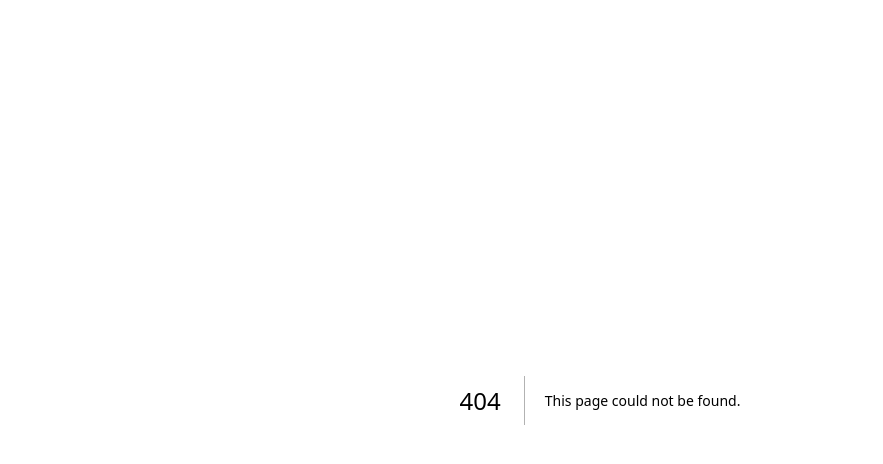
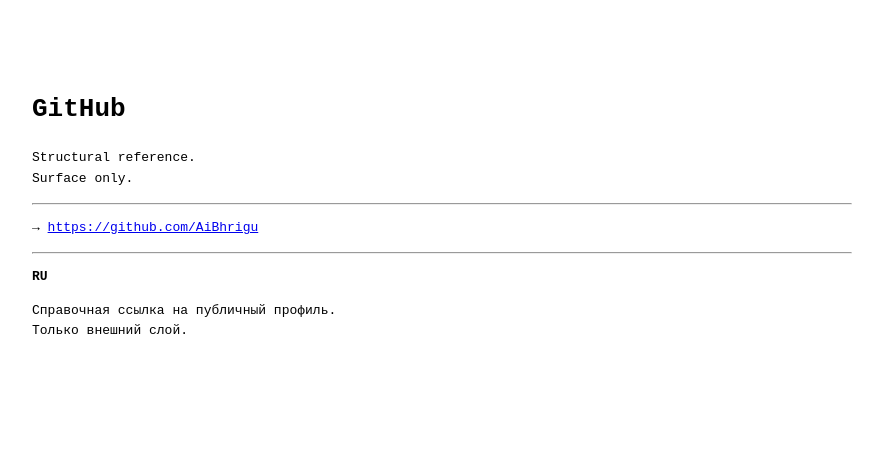
Before and after one commit to AiBhrigu/bhrigu-portal, a Next.js app: page /github in a window 1280 px wide. Before the commit this address had no page. Shown: the top 464 px of the page, without its empty margins (40-923 px from the left). Built offline with nearby package versions, Linux system fonts and the light colour scheme.

Commit message:
portal: add GitHub profile reference + ensure /map link

```diff
--- /dev/null
+++ b/pages/github.js
@@ -0,0 +1,28 @@
+export default function GitHub() {
+  return (
+    <main style={{ padding: "4rem", fontFamily: "monospace", lineHeight: "1.6", maxWidth: "820px" }}>
+      <h1>GitHub</h1>
+
+      <p>
+        Structural reference.<br />
+        Surface only.
+      </p>
+
+      <hr />
+
+      <p>
+        → <a href="https://github.com/AiBhrigu" target="_blank" rel="noreferrer">
+          https://github.com/AiBhrigu
+        </a>
+      </p>
+
+      <hr />
+
+      <p><strong>RU</strong></p>
+      <p>
+        Справочная ссылка на публичный профиль.<br />
+        Только внешний слой.
+      </p>
+    </main>
+  );
+}
```
